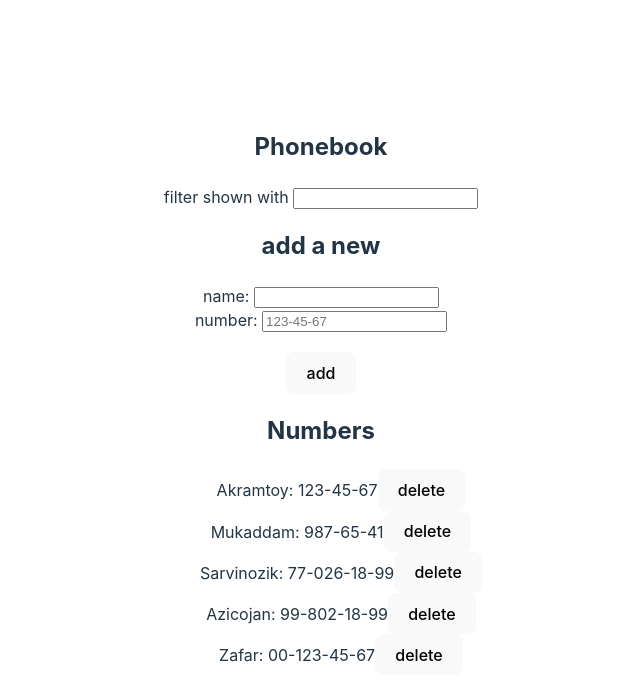
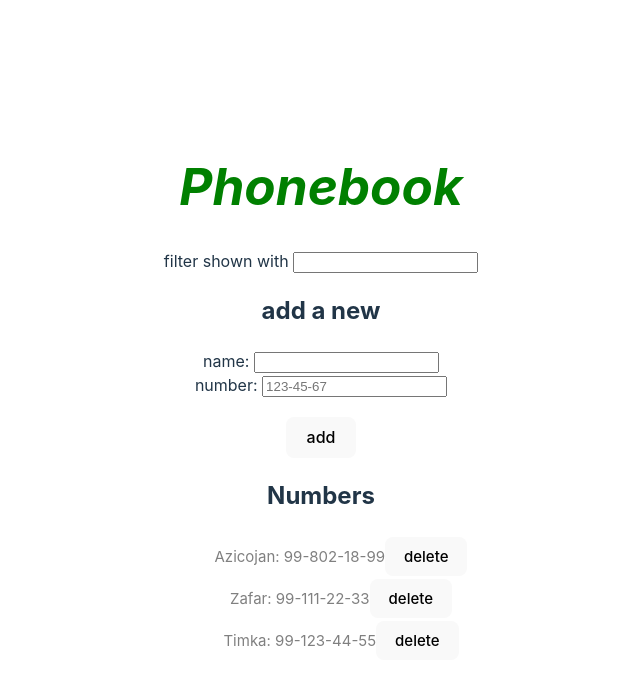
Before and after one commit to Azicojan/fullstackopen-react-app, a React (Vite) app: page / in a window 1280 px wide. Shown: the top 700 px of the page, without its empty margins (319-959 px from the left). Built offline with nearby package versions, Linux system fonts and the light colour scheme; data requests are answered from the project's data file.

Commit message:
finished exercises 2.16-2.17

```diff
--- a/db.json
+++ b/db.json
@@ -1,20 +1,5 @@
 {
   "persons": [
-    {
-      "name": "Akramtoy",
-      "number": "123-45-67",
-      "id": 10
-    },
-    {
-      "name": "Mukaddam",
-      "number": "987-65-41",
-      "id": 11
-    },
-    {
-      "name": "Sarvinozik",
-      "number": "77-026-18-99",
-      "id": 12
-    },
     {
       "name": "Azicojan",
       "number": "99-802-18-99",
@@ -22,8 +7,13 @@
     },
     {
       "name": "Zafar",
-      "number": "00-123-45-67",
+      "number": "99-111-22-33",
       "id": 14
+    },
+    {
+      "name": "Timka",
+      "number": "99-123-44-55",
+      "id": 15
     }
   ]
 }
--- a/src/App.jsx
+++ b/src/App.jsx
@@ -495,7 +495,7 @@ const personToShow = allNames.includes(availableContact)
   return(
         <ul style={{listStyleType:'none'}}>
 
-          {personToShow.map((person)=><li key={person.id}>
+          {personToShow.map((person)=><li key={person.id} className='person'>
             {person.name}: {person.number}
              <button onClick={()=>
              {if(window.confirm(`Delete ${person.name}?`)){
@@ -510,12 +510,29 @@ const personToShow = allNames.includes(availableContact)
   )
 }
 
+const Notification = ({message,error}) =>{
+  if(message === null) {
+    return null
+  }
+
+  return (
+   error === 404 ? (
+   <div className='redNotification'>
+      {message}
+   </div>) : (
+   <div className='notification'>
+      {message}
+    </div>)
+  )
+}
+
 const App =()=>{
 const[persons, setPersons] = useState([])
 const [newName, setNewName] = useState('')
 const [newNumber, setNewNumber] = useState('')
 const [foundPerson, setFoundPerson]=useState('')
-
+const [notificationMessage, setNotificationMessage] = useState(null)
+const [error, setError]= useState(null)
 
 
   useEffect(()=>{
@@ -569,8 +586,37 @@ const addNewPerson=(event)=>{
             .getAll()
             .then(initialList=>{
             setPersons(initialList)
-  })
-          })
+           })
+
+          setNotificationMessage(
+            `${contact.name}'s number has been successfully changed`
+          )
+          setTimeout(()=>{
+            setNotificationMessage(null)
+          },4000)
+
+
+          }).catch(error =>{
+           // console.log(error.response.status,'fail')
+            setError(error.response.status)
+
+
+              setNotificationMessage(
+              `${contact.name} has already been removed from the server`
+            )
+            setTimeout(()=>{
+              setNotificationMessage(null)
+
+              personService
+              .getAll()
+              .then(initialList=>{
+              setPersons(initialList)
+             })
+            },5000)
+
+     })
+
+
 
      }
      else{
@@ -587,6 +633,13 @@ const addNewPerson=(event)=>{
     .then(returnedPerson=>{
      // console.log(returnedPerson)
       setPersons(persons.concat(returnedPerson))
+
+      setNotificationMessage(
+        `${returnedPerson.name} has successfully been  added`
+      )
+      setTimeout(()=>{
+        setNotificationMessage(null)
+      },4000)
     })
 
 
@@ -622,7 +675,9 @@ const deletePerson = (id) => {
 
   return (
     <div>
-        <h2>Phonebook</h2>
+        <h1>Phonebook</h1>
+
+        <Notification message={notificationMessage} error={error} />
 
         <Filter foundPerson={foundPerson} findPerson={findPerson}/>
 
@@ -646,7 +701,8 @@ const deletePerson = (id) => {
          foundPerson={foundPerson}
          deletePerson={deletePerson}
 
-          />
+        />
+
 
     </div>
   )
--- a/src/index.css
+++ b/src/index.css
@@ -34,6 +34,8 @@ body {
 h1 {
   font-size: 3.2em;
   line-height: 1.1;
+  color:green;
+  font-style: italic;
 }
 
 button {
@@ -67,3 +69,31 @@ button:focus-visible {
     background-color: #f9f9f9;
   }
 }
+
+.person{
+  color:grey;
+  padding-top: 3px;
+  font-size: 15px;
+}
+
+.notification{
+  color: green;
+  background: lightgrey;
+  font-size: 20px;
+  border-style: solid;
+  border-radius: 5px;
+  padding: 10px;
+  margin-bottom: 10px;
+  border-color: green;
+}
+
+.redNotification{
+  color: red;
+  background: lightgrey;
+  font-size: 20px;
+  border-style: solid;
+  border-radius: 5px;
+  padding: 10px;
+  margin-bottom: 10px;
+  border-color: red;
+}
```
